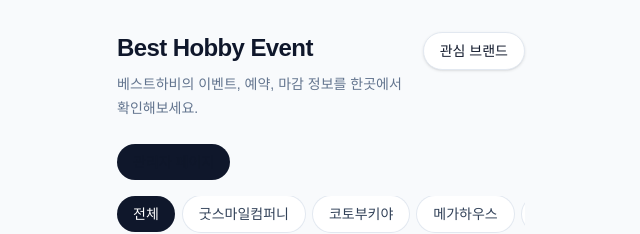
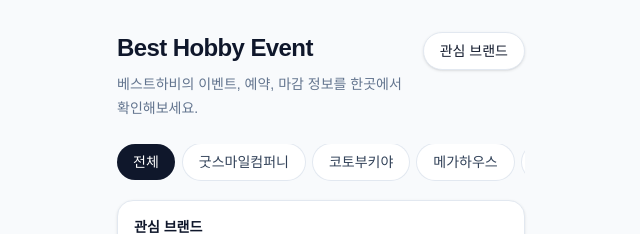
Before and after one commit to awaker72/best-hobby-event, a Next.js app: page /events in a window 1280 px wide. Shown: the top 234 px of the page, without its empty margins (319-959 px from the left). Built offline with nearby package versions, Linux system fonts and the light colour scheme; no server answers; the database is empty.

Commit message:
Remove admin shortcut from events page

```diff
--- a/app/events/page.tsx
+++ b/app/events/page.tsx
@@ -1,7 +1,6 @@
 "use client";
 
 import { useEffect, useMemo, useState } from "react";
-import Link from "next/link";
 import EmptyState from "@/components/EmptyState";
 import EventCard from "@/components/EventCard";
 import Header from "@/components/Header";
@@ -63,15 +62,6 @@
         rightHref="/settings"
         rightLabel="관심 브랜드"
       />
-
-      <div className="mb-4 flex flex-wrap gap-2">
-        <Link
-          href="/admin"
-          className="inline-flex rounded-full bg-slate-900 px-4 py-2 text-sm font-medium text-white"
-        >
-          관리자 페이지
-        </Link>
-      </div>
 
       <section className="mb-4 flex gap-2 overflow-x-auto pb-1">
         <button
```
